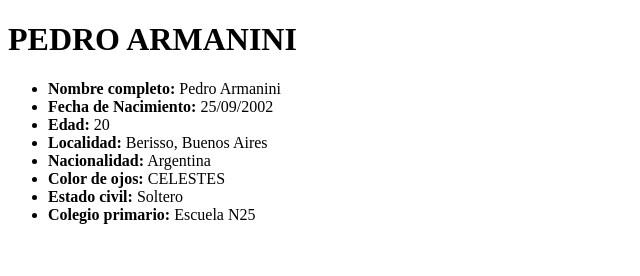
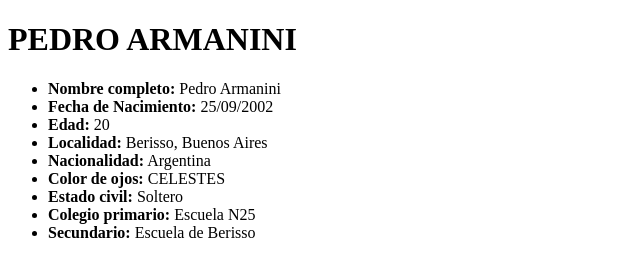
Before and after one commit to FranMotta/elprimero1, a plain HTML site: page clase_2/index.html in a window 1280 px wide. Shown: the whole page, without its empty margins (0-640 px from the left). Drawn offline with Linux system fonts and the light colour scheme.

Commit message:
Secundario

```diff
--- a/clase_2/index.html
+++ b/clase_2/index.html
@@ -17,6 +17,7 @@
         <li><b> Color de ojos:</b> CELESTES</li>
         <li><b>Estado civil:</b> Soltero</li>
         <li><b>Colegio primario:</b> Escuela N25</li>
+        <li><b>Secundario:</b> Escuela de Berisso</li>
 
 
 
```
